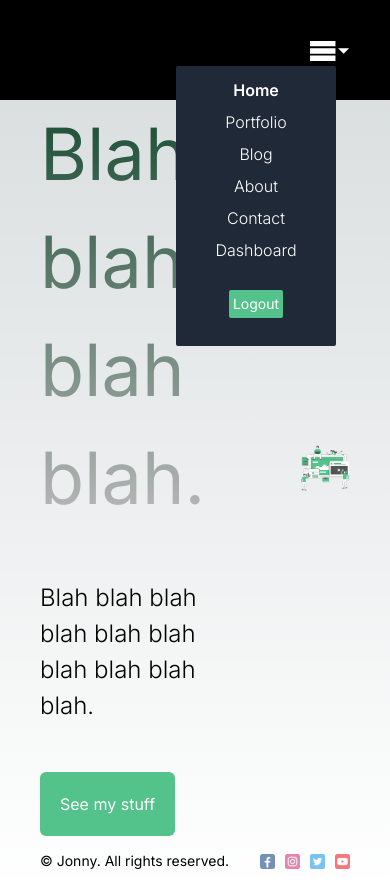
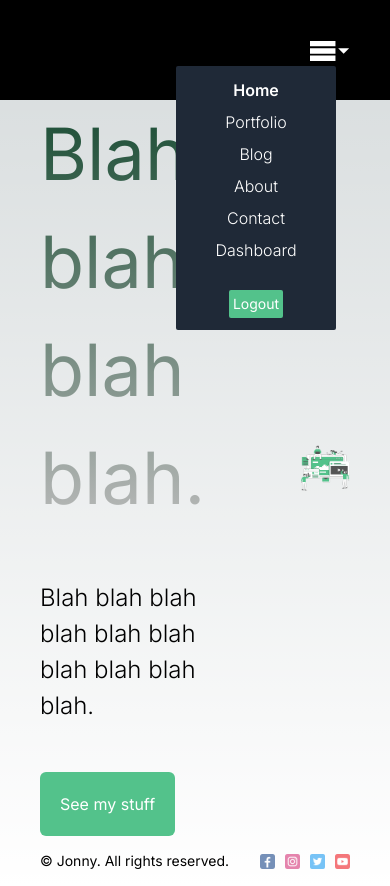
Before and after one commit to jonnyabrams/nextjs13-tryout, a Next.js app: page / in a window 390 px wide. Both pictures are taken after a click on the element 330 px from the left and 50 px from the top of the page. Built offline with nearby package versions, Linux system fonts and the light colour scheme.

Commit message:
styles: reduce dropdown height

```diff
--- a/src/components/navbar/Navbar.tsx
+++ b/src/components/navbar/Navbar.tsx
@@ -41,7 +41,7 @@ const Navbar = () => {
       >
         <ImMenu3 style={{ color: "white", fontSize: "40" }} />
         {showDropdown && (
-          <div className="absolute right-3.5 top-9 min-w-[160px] min-h-[280px] py-3 rounded-sm bg-gray-800">
+          <div className="absolute right-3.5 top-9 min-w-[160px] py-3 rounded-sm bg-gray-800">
             <div className="flex flex-col items-center gap-2">
               {navLinks.map((link) => {
                 const isActive =
```
